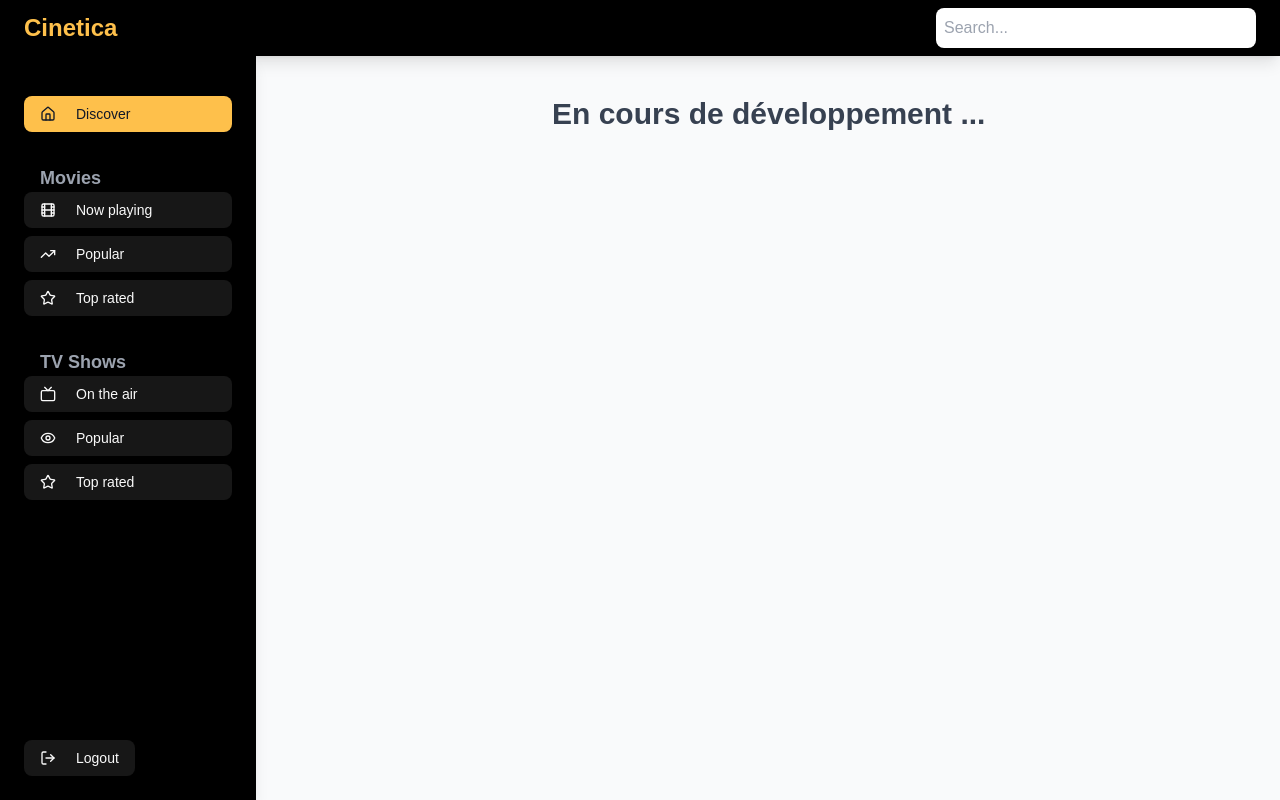
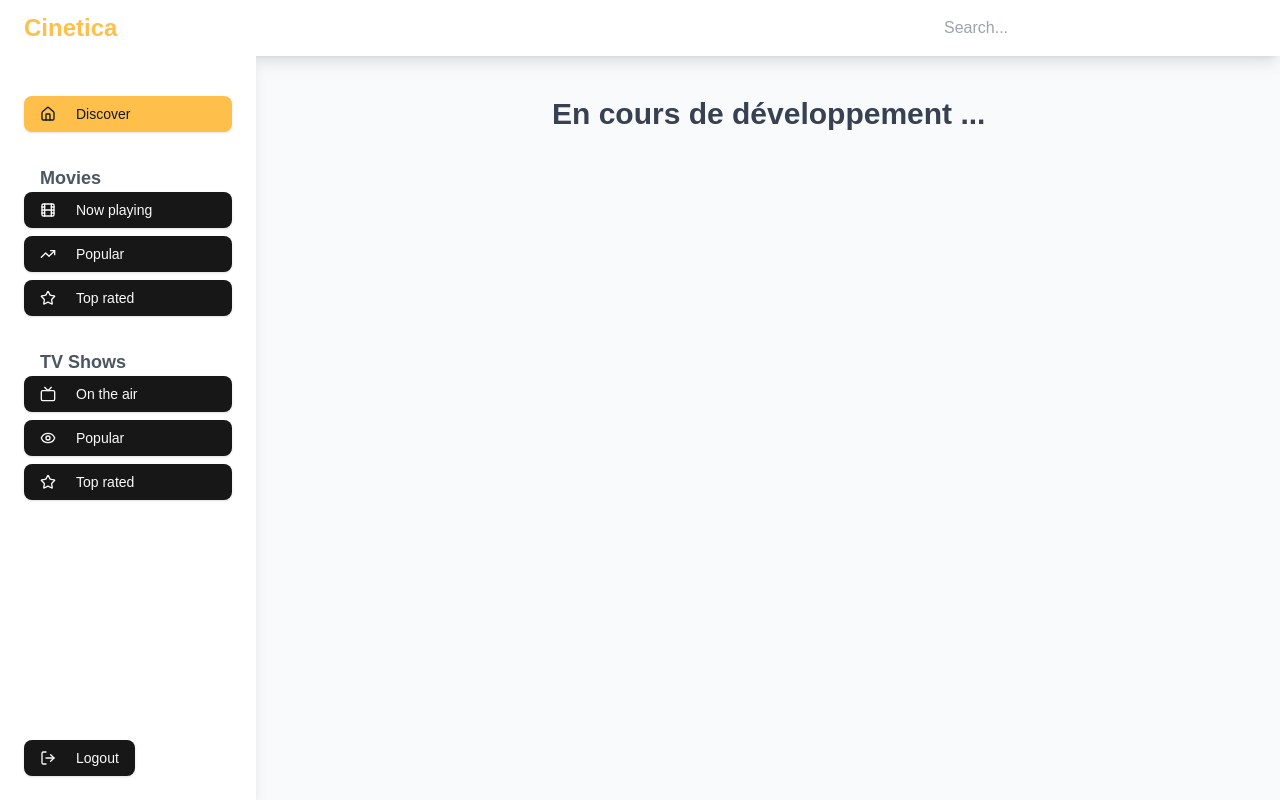
Before and after one commit to SarahMEZIANE/Cinetica, a Next.js app: page /dashboard in a window 1280 px wide. Built offline with nearby package versions, Linux system fonts and the light colour scheme.

Commit message:
fixed sidebar colors

```diff
--- a/app/dashboard/page.tsx
+++ b/app/dashboard/page.tsx
@@ -23,27 +23,27 @@ export default function Dashboard() {
   return (
     <div className="flex flex-col min-h-screen bg-gray-50 dark:bg-[#494949]">
 
-      <header className="flex items-center justify-between px-6 py-2 bg-black text-gray-200 shadow-lg">
+      <header className="flex items-center justify-between px-6 py-2 bg-white dark:bg-[#333333] text-gray-800 dark:text-gray-200 shadow-lg">
         <div className="flex items-center space-x-4">
-          <h2 className="text-2xl font-bold text-[#fec04b]">Cinetica</h2>
-          <Button onClick={toggleSidebar} className="text-[#fec04b] lg:hidden">
+          <h2 className="text-2xl font-bold text-[#fec04b] dark:text-[#fec04b]">Cinetica</h2>
+          <Button onClick={toggleSidebar} className="text-[#fec04b] dark:text-[#fec04b] lg:hidden">
             {sidebarOpen ? <X className="w-6 h-6" /> : <Menu className="w-6 h-6" />}
           </Button>
         </div>
         <input
           type="text"
           placeholder="Search..."
-          className="w-60 sm:w-full p-2 max-w-xs bg-white rounded-lg focus:outline-none text-black"
+          className="w-44 sm:w-full p-2 max-w-xs bg-white dark:bg-[#444444] rounded-lg focus:outline-none text-black dark:text-white"
         />
       </header>
 
       <div className="flex flex-1">
         <aside
-          className={`fixed inset-y-0 left-0 z-30 w-64 bg-black text-gray-200 p-6 shadow-lg transform transition-transform lg:translate-x-0
+          className={`overflow-y-scroll sm:overflow-auto fixed inset-y-0 left-0 z-30 w-64 bg-white dark:bg-[#333333] text-gray-800 dark:text-gray-200 p-6 shadow-lg transform transition-transform lg:translate-x-0
             ${sidebarOpen ? "translate-x-0" : "-translate-x-full"} lg:relative lg:flex lg:flex-col`}
         >
           <div className="flex items-center justify-between mb-4">
-            <Button onClick={toggleSidebar} className="text-[#fec04b] lg:hidden">
+            <Button onClick={toggleSidebar} className="text-[#fec04b] dark:text-[#fec04b] lg:hidden">
               <X className="w-6 h-6" />
             </Button>
           </div>
@@ -57,7 +57,7 @@ export default function Dashboard() {
                   onClick={() => setActive(`${item.section}-${item.name}`)}
                   className={`hover:bg-[#fec04b] hover:text-white justify-start text-left flex items-center space-x-3 px-4 py-3 rounded-lg ${
                     active === `${item.section}-${item.name}`
-                      ? "bg-[#fec04b] text-gray-900"
+                      ? "bg-[#fec04b] text-gray-900 dark:bg-[#fec04b] dark:text-gray-900"
                       : "hover:bg-[#fec04b] hover:text-white"
                   }`}
                 >
@@ -67,7 +67,7 @@ export default function Dashboard() {
               ))}
           </nav>
 
-          <h3 className="text-lg font-semibold text-gray-400 px-4 mt-4">Movies</h3>
+          <h3 className="text-lg font-semibold text-gray-600 dark:text-gray-400 px-4 mt-4">Movies</h3>
           <nav className="flex flex-col space-y-2 mb-4">
             {navItems
               .filter(item => item.section === "movies")
@@ -77,7 +77,7 @@ export default function Dashboard() {
                   onClick={() => setActive(`${item.section}-${item.name}`)}
                   className={`hover:bg-[#fec04b] hover:text-white justify-start text-left flex items-center space-x-3 px-4 py-3 rounded-lg ${
                     active === `${item.section}-${item.name}`
-                      ? "bg-[#fec04b] text-gray-900"
+                      ? "bg-[#fec04b] text-gray-900 dark:bg-[#fec04b] dark:text-gray-900"
                       : "hover:bg-[#fec04b] hover:text-white"
                   }`}
                 >
@@ -87,7 +87,7 @@ export default function Dashboard() {
               ))}
           </nav>
 
-          <h3 className="text-lg font-semibold text-gray-400 px-4 mt-4">TV Shows</h3>
+          <h3 className="text-lg font-semibold text-gray-600 dark:text-gray-400 px-4 mt-4">TV Shows</h3>
           <nav className="flex flex-col space-y-2 flex-grow">
             {navItems
               .filter(item => item.section === "tv")
@@ -97,7 +97,7 @@ export default function Dashboard() {
                   onClick={() => setActive(`${item.section}-${item.name}`)}
                   className={`hover:bg-[#fec04b] hover:text-white justify-start text-left flex items-center space-x-3 px-4 py-3 rounded-lg ${
                     active === `${item.section}-${item.name}`
-                      ? "bg-[#fec04b] text-gray-900"
+                      ? "bg-[#fec04b] text-gray-900 dark:bg-[#fec04b] dark:text-gray-900"
                       : "hover:bg-[#fec04b] hover:text-white"
                   }`}
                 >
@@ -105,19 +105,19 @@ export default function Dashboard() {
                   <span>{item.name}</span>
                 </Button>
               ))}
+
           </nav>
-
-          <div className="mt-auto">
+          <div className="pt-40 flex-shrink-0">
             <Button
               onClick={() => setActive("logout")}
-              className="hover:bg-[#fec04b] hover:text-white justify-start text-left flex items-center space-x-3 px-4 py-3 rounded-lg"
+              className="hover:bg-[#fec04b] hover:text-white sm:justify-start text-left sm:flex items-center space-x-3 sm:px-4 sm:py-3 rounded-lg"
             >
               <LogOut className="w-5 h-5" />
               <span>Logout</span>
             </Button>
           </div>
+
         </aside>
-
         {/* Main content */}
         <main className="flex-1 p-10 lg:ml-64">
           <h1 className="text-3xl font-semibold text-gray-700 dark:text-white">En cours de développement ...</h1>
--- a/app/globals.css
+++ b/app/globals.css
@@ -4,6 +4,7 @@
 
 body {
   font-family: Arial, Helvetica, sans-serif;
+  height: 1vh;
 }
 
 @layer utilities {
@@ -96,3 +97,24 @@ body {
   background-color: var(--bg-color);
   color: var(--text-color);
 }
+
+/* styles/globals.css */
+
+/* Styles pour la scrollbar */
+::-webkit-scrollbar {
+  width: 8px;  /* Largeur de la scrollbar */
+}
+
+::-webkit-scrollbar-track {
+  background: #fec04b;
+  border-radius: 10px;
+}
+
+::-webkit-scrollbar-thumb {
+  background: #fec04b;
+  border-radius: 10px;
+}
+
+::-webkit-scrollbar-thumb:hover {
+  background: #e08f0b;
+}
```
